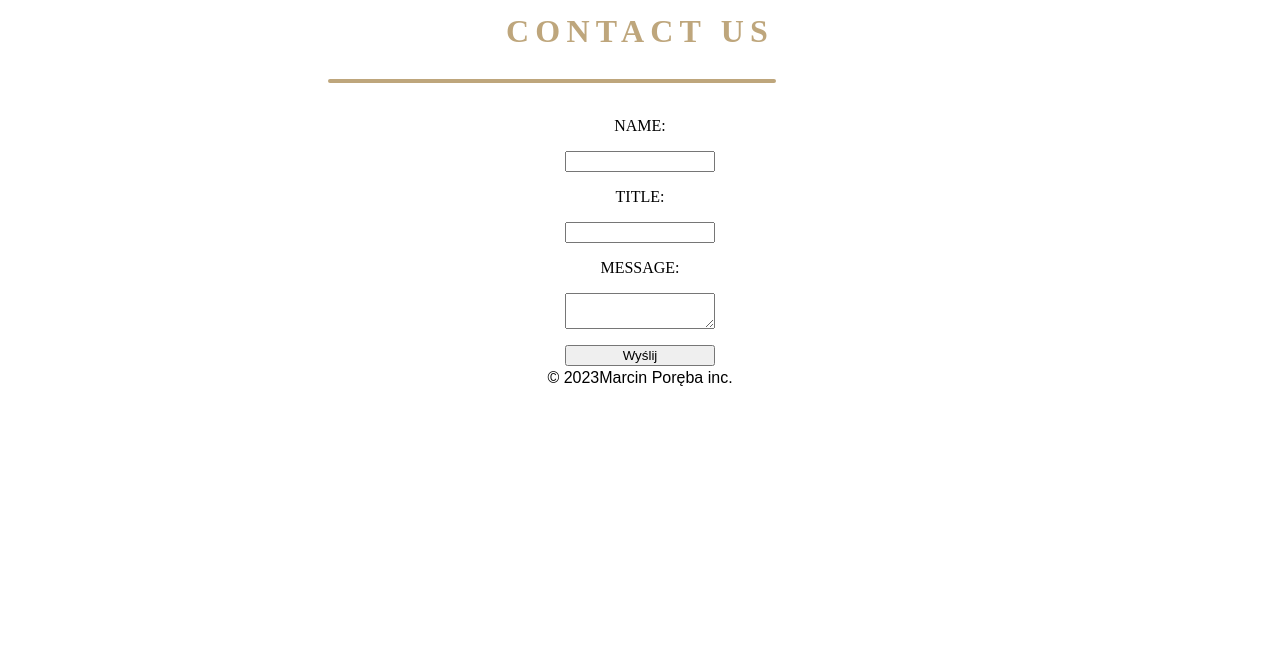
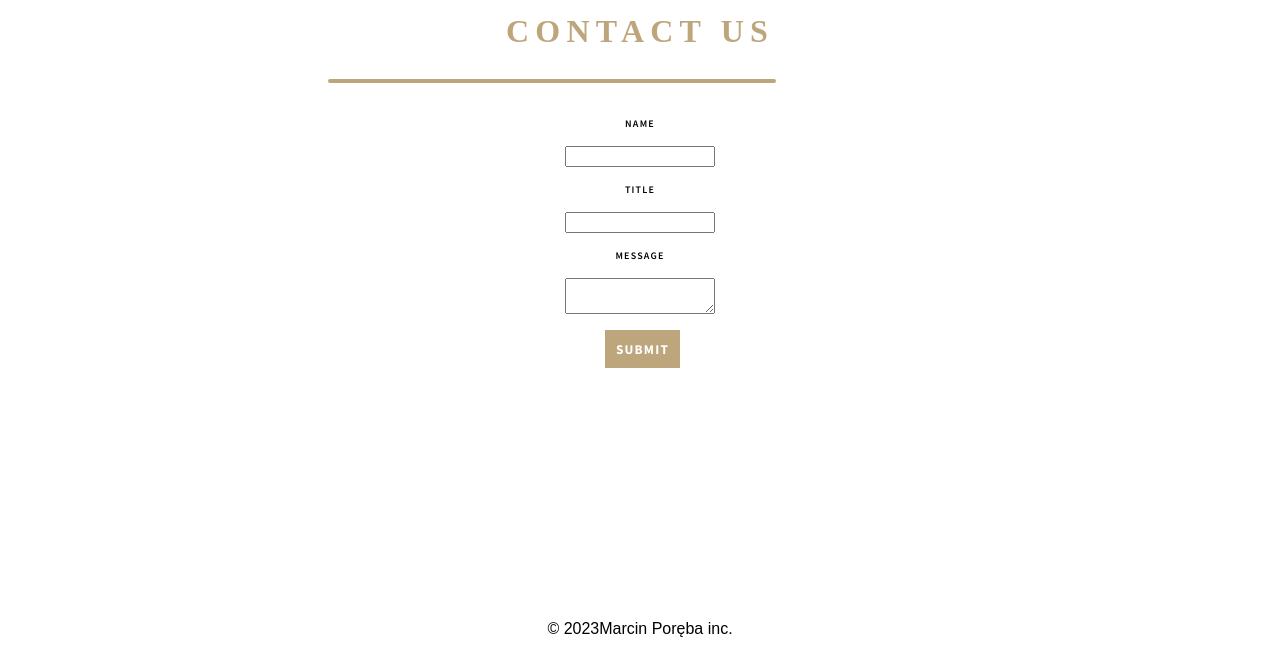
Before and after one commit to marcin-por95/Shop, a website: page src/contact.html in a window 1280 px wide. Shown: the part 722-1371 px from the top of the page. Before the commit the page ends 1120 px from the top, so only its background shows below. Drawn offline with nearby package versions, Linux system fonts and the light colour scheme; files that its build step writes are made by us from their sources; some icons are missing.

Commit message:
last css amendments

```diff
--- a/src/contact.html
+++ b/src/contact.html
@@ -55,13 +55,13 @@
 <div class="contact-form">
 
     <form class="form" action="submit-form.php" method="post">
-        <label class="text" for="imie">NAME:</label>
+        <label class="text" for="imie">NAME</label>
         <input type="text" id="imie" name="imie" required>
-        <label class="text">TITLE:</label>
+        <label class="text">TITLE</label>
         <input type="email" id="email" name="email" required>
-        <label class="text">MESSAGE:</label>
+        <label class="text">MESSAGE</label>
         <textarea class="mess" id="wiadomosc" name="wiadomosc" required></textarea>
-        <button type="submit">Wyślij</button>
+        <button class="subm-btt" type="submit">SUBMIT</button>
     </form>
 </div>
 <footer>&copy; 2023Marcin Poręba inc.</footer>
--- a/src/sass/style.scss
+++ b/src/sass/style.scss
@@ -176,6 +176,7 @@ header {
   overflow: visible;
   margin-bottom: 105px;
 }
+
 .product-line4 {
   position: absolute;
   color: $title-color;
@@ -185,6 +186,7 @@ header {
   overflow: visible;
   margin-bottom: 120px;
 }
+
 .product-line5 {
   position: absolute;
   color: $title-color;
@@ -195,7 +197,6 @@ header {
   margin-left: 320px;
   overflow: visible;
 }
-
 
 
 .bcg {
@@ -289,6 +290,7 @@ header {
   font-size: 9px;
   padding-left: 59px;
 }
+
 .color-rating
 .specs {
   color: #bea67c;
@@ -298,7 +300,7 @@ header {
   order: 1;
 }
 
-.product-row:nth-child(even) .parameters  {
+.product-row:nth-child(even) .parameters {
   order: 2;
 }
 
@@ -316,11 +318,11 @@ h1 {
   letter-spacing: 6.2px;
   margin: 0;
 }
+
 span.number {
   color: $title-color;
   padding-left: 60px;
 }
-
 
 
 .about-us {
@@ -391,6 +393,11 @@ footer {
     align-content: center;
     width: 150px;
     gap: 1rem;
+    height: 500px;
+    font-family: 'Source Sans Pro', sans-serif;
+    font-weight: 600;
+    font-size: 10px;
+    letter-spacing: 1.2px;
 
     .text {
       text-align: center;
@@ -406,3 +413,21 @@ h2 {
   text-align: center;
   letter-spacing: 6.2px;
 }
+
+.subm-btt {
+  display: flex;
+  position: relative;
+  justify-content: center;
+  color: $text-color;
+  background-color: $title-color;
+  border: none;
+  height: 38px;
+  width: 75px;
+  align-items: center;
+  left: 40px;
+  font-family: 'Source Sans Pro', sans-serif;
+  font-weight: bold;
+  letter-spacing: 1.2px;
+
+
+}
```
Also changed, not shown: server.mjs (added, +16 -0 lines).
